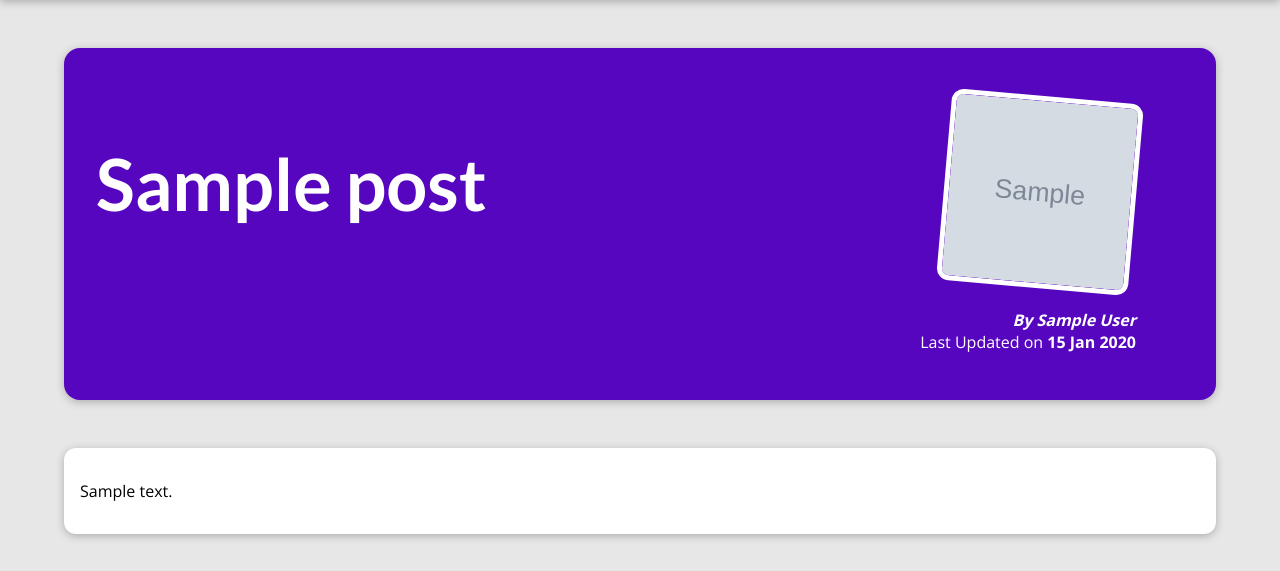
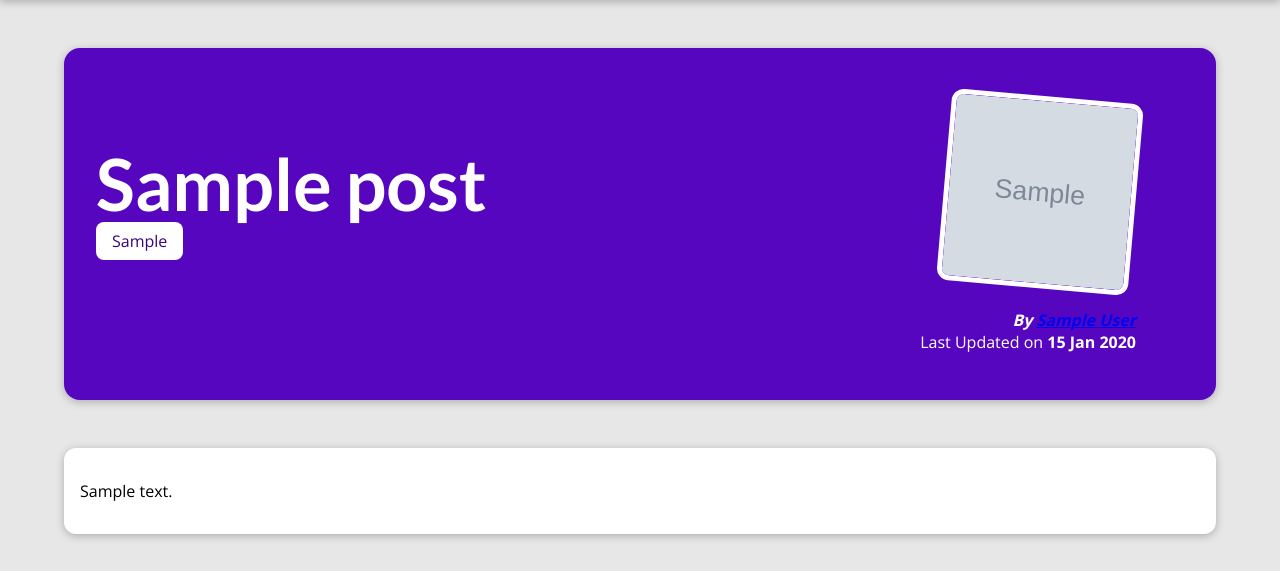
Before and after one commit to lukelim98/Django, a Django app: a page that uses my_site/blog/templates/blog/post-detail.html in a window 1280 px wide. Shown: the part 80-651 px from the top of the page. Run offline with Django 4.2, Linux system fonts and the light colour scheme; tables that the repository leaves empty hold one stand-in row (values such as "Sample post"); grey boxes marked "Sample" are stand-in pictures.

Commit message:
Completed Section 9: Course Project - Building a Blog: Data & Models

```diff
--- a/my_site/blog/static/blog/post-detail.css
+++ b/my_site/blog/static/blog/post-detail.css
@@ -22,6 +22,7 @@
 #summary h2 {
   color: white;
   font-size: 4.5rem;
+  margin-bottom: 0.25rem;
 }
 
 #summary article {
@@ -47,6 +48,11 @@
   font-weight: bold;
 }
 
+summary a {
+  color: white;
+  text-decoration: none;
+}
+
 #summary time {
   font-weight: bold;
 }
@@ -60,3 +66,10 @@
   border-radius: 12px;
   box-shadow: 0 2px 8px rgba(0, 0, 0, 0.25);
 }
+
+.tag {
+  background-color: white;
+  color: #390281;
+  padding: 0.5rem 1rem;
+  border-radius: 8px;
+}
--- a/my_site/blog/templates/blog/post-detail.html
+++ b/my_site/blog/templates/blog/post-detail.html
@@ -12,9 +12,14 @@
 {% block content %}
   <section id="summary">
     <h2>{{post.title}}</h2>
+    <div>
+      {% for tag in post_tags %}
+        <span class='tag'>{{tag.caption}}</span>
+      {% endfor %}
+    </div>
     <article>
         <img src="{% static "blog/images/"|add:post.image_name %}" alt="{{post.title}}">
-        <address>By {{post.author|title}}</address>
+        <address>By <a href="mailto:{{post.author.email}}">{{post.author|title}}</a> </address>
         <div>
             Last Updated on <time>{{post.date|date:"d M Y"}}</time>
         </div>
--- a/my_site/blog/views.py
+++ b/my_site/blog/views.py
@@ -1,6 +1,4 @@
-from datetime import date
-
-from django.shortcuts import render
+from django.shortcuts import render, get_object_or_404
 from .models import Post
 
 
@@ -24,7 +22,8 @@
 
 
 def post_detail(request, slug):
-    selected_post = Post.objects.get(slug=slug)
+    selected_post = get_object_or_404(Post, slug=slug)
     return render(request, "blog/post-detail.html",{
-        "post":selected_post
+        "post":selected_post,
+        "post_tags": selected_post.tags.all()
     })
```
